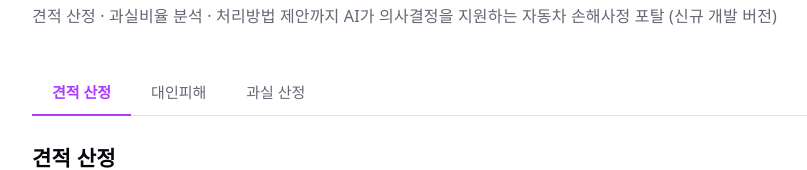
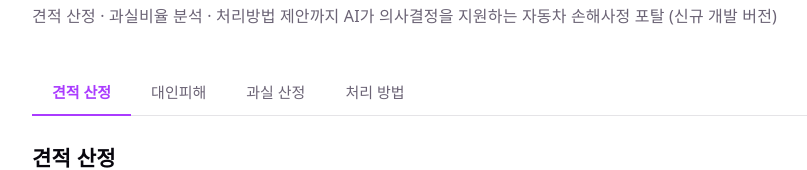
Before and after one commit to munjung/mvp-fe, a React (Vite) app: page /cards/1 in a window 1280 px wide. Shown: the part 171-341 px from the top of the page, without its empty margins (32-839 px from the left). Built offline with nearby package versions, Linux system fonts and the light colour scheme.

Commit message:
처리 방법 탭 추가

```diff
--- a/src/components/TabMenu.tsx
+++ b/src/components/TabMenu.tsx
@@ -1,4 +1,4 @@
-const TABS = ['견적 산정', '대인피해', '과실 산정']
+const TABS = ['견적 산정', '대인피해', '과실 산정', '처리 방법']
 
 interface TabMenuProps {
   active: number
--- /dev/null
+++ b/src/components/tabs/ProcessTab.tsx
@@ -0,0 +1,17 @@
+import type { Card } from '@api/cards'
+
+interface Props {
+  card: Card
+}
+
+function ProcessTab({ card }: Props) {
+  return (
+    <section>
+      <h2 style={{ color: 'var(--text-h)', marginBottom: 12 }}>처리 방법</h2>
+      <p style={{ color: 'var(--text)', lineHeight: 1.7 }}>{card.description}</p>
+      {/* TODO: 처리방법 기능 구현 */}
+    </section>
+  )
+}
+
+export default ProcessTab
--- a/src/pages/CardDetail.tsx
+++ b/src/pages/CardDetail.tsx
@@ -5,8 +5,9 @@ import TabMenu from '@components/TabMenu'
 import EstimateTab from '@components/tabs/EstimateTab'
 import InjuryTab from '@components/tabs/InjuryTab'
 import FaultTab from '@components/tabs/FaultTab'
+import ProcessTab from '@components/tabs/ProcessTab'
 
-const TAB_COMPONENTS = [EstimateTab, InjuryTab, FaultTab]
+const TAB_COMPONENTS = [EstimateTab, InjuryTab, FaultTab, ProcessTab]
 
 function CardDetail() {
   const { id } = useParams<{ id: string }>()
```
